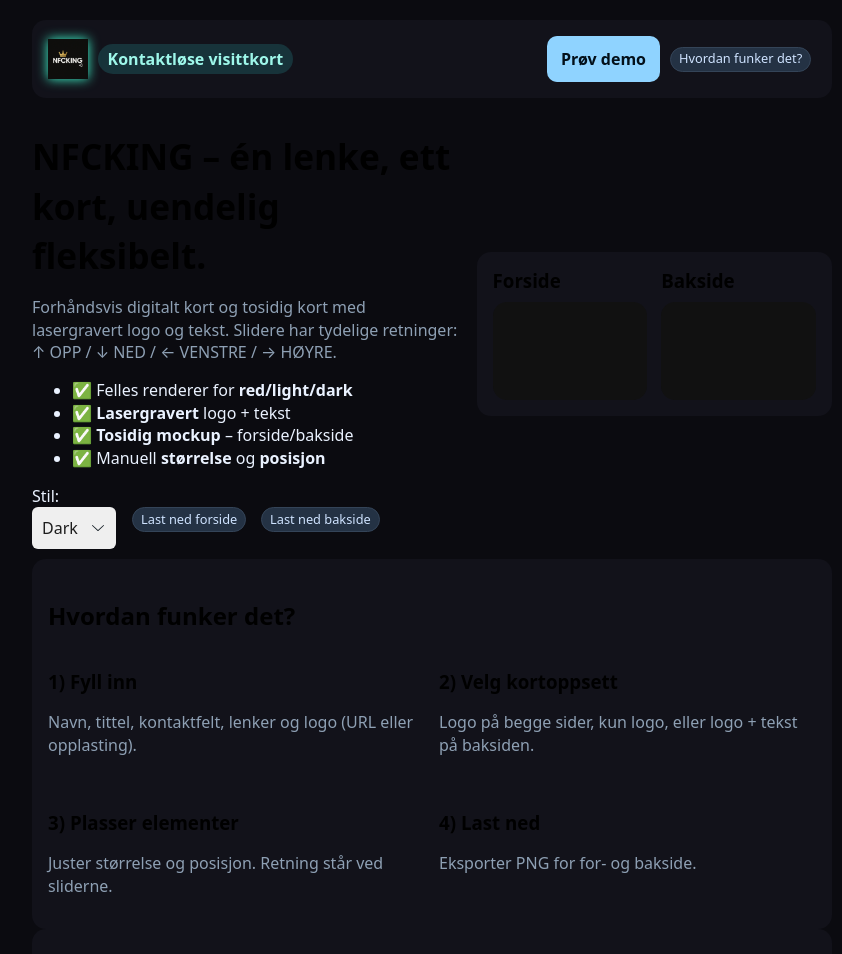
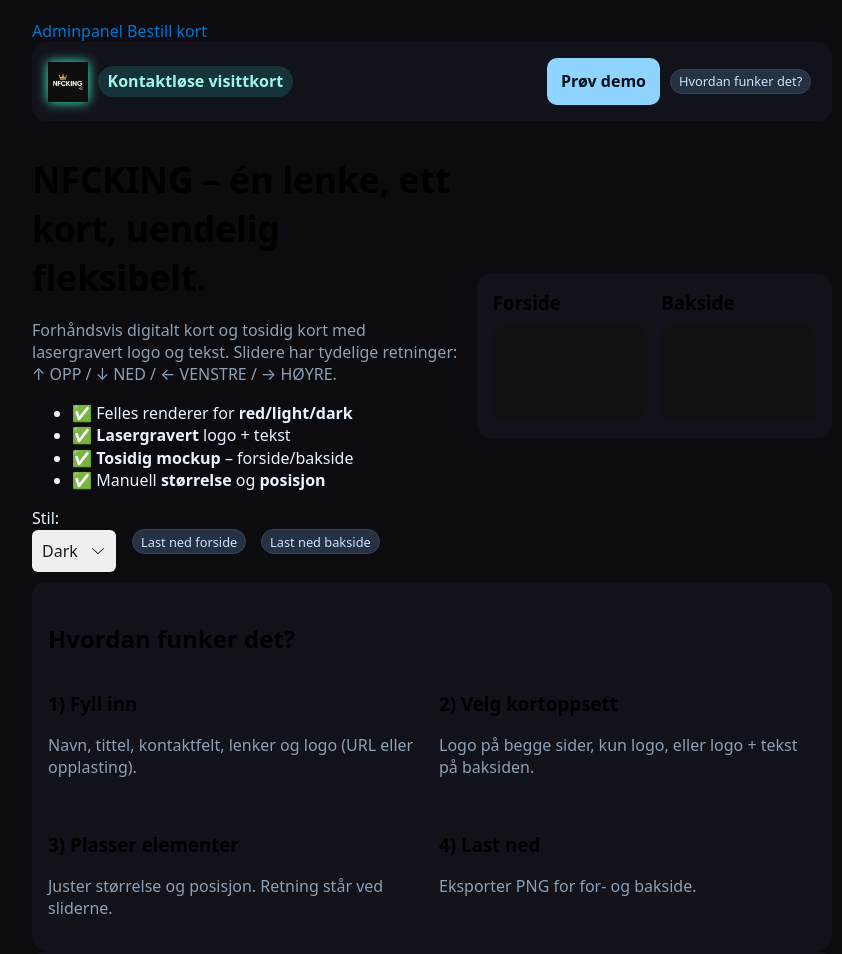
Before and after one commit to Luckywolf82/vcards-admin-branding, a website: page demo.html in a window 1280 px wide. Shown: the top 954 px of the page, without its empty margins (208-1050 px from the left). Drawn offline with nearby package versions, Linux system fonts and the light colour scheme.

Commit message:
Update demo.html

```diff
--- a/demo.html
+++ b/demo.html
@@ -42,6 +42,11 @@
   </style>
 </head>
 <body>
+    <nav class="navbar">
+    <a href="/index.html">Adminpanel</a>
+    <a href="/bestill-kort.html">Bestill kort</a>
+  </nav>
+
 <header class="card" style="display:flex;justify-content:space-between;align-items:center;gap:12px">
   <div class="inline">
     <img src="/assets/NFCKING_dark.png" alt="NFCKING" class="brandmark" style="height:40px">
```
